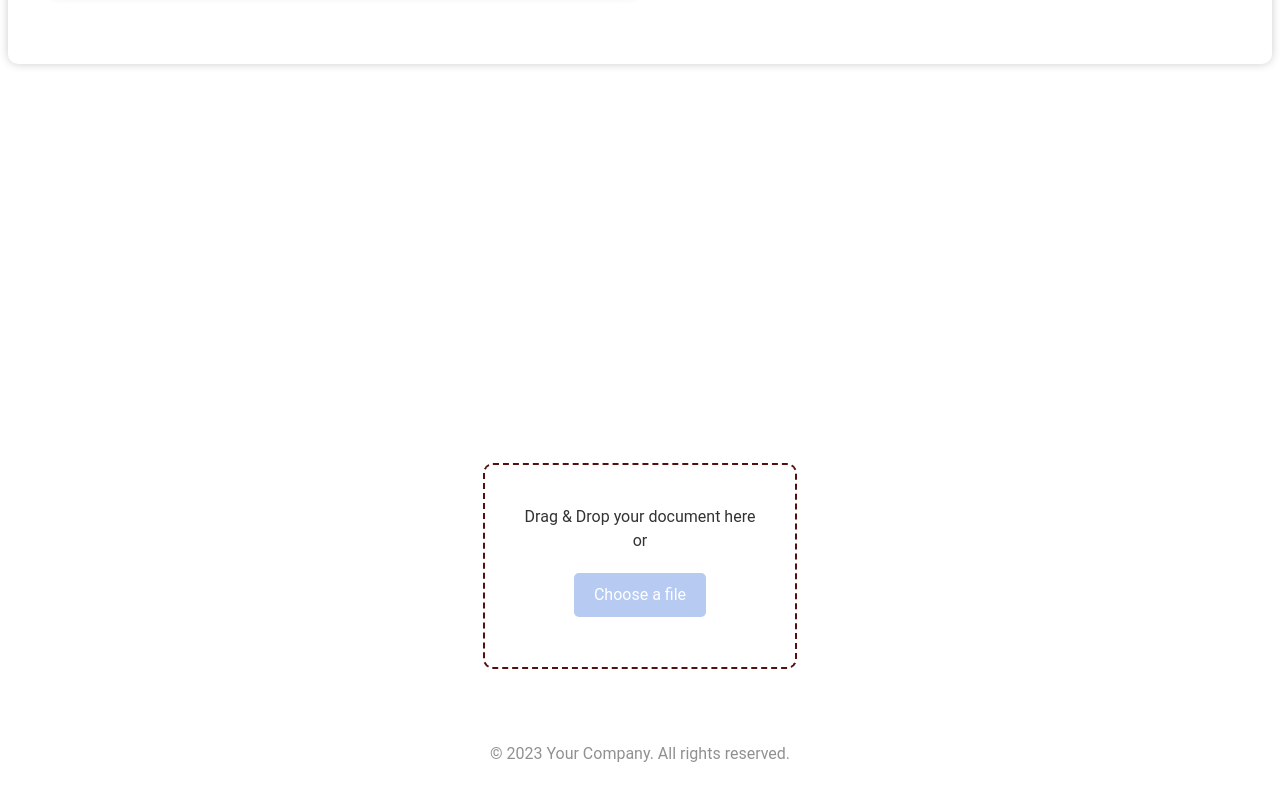
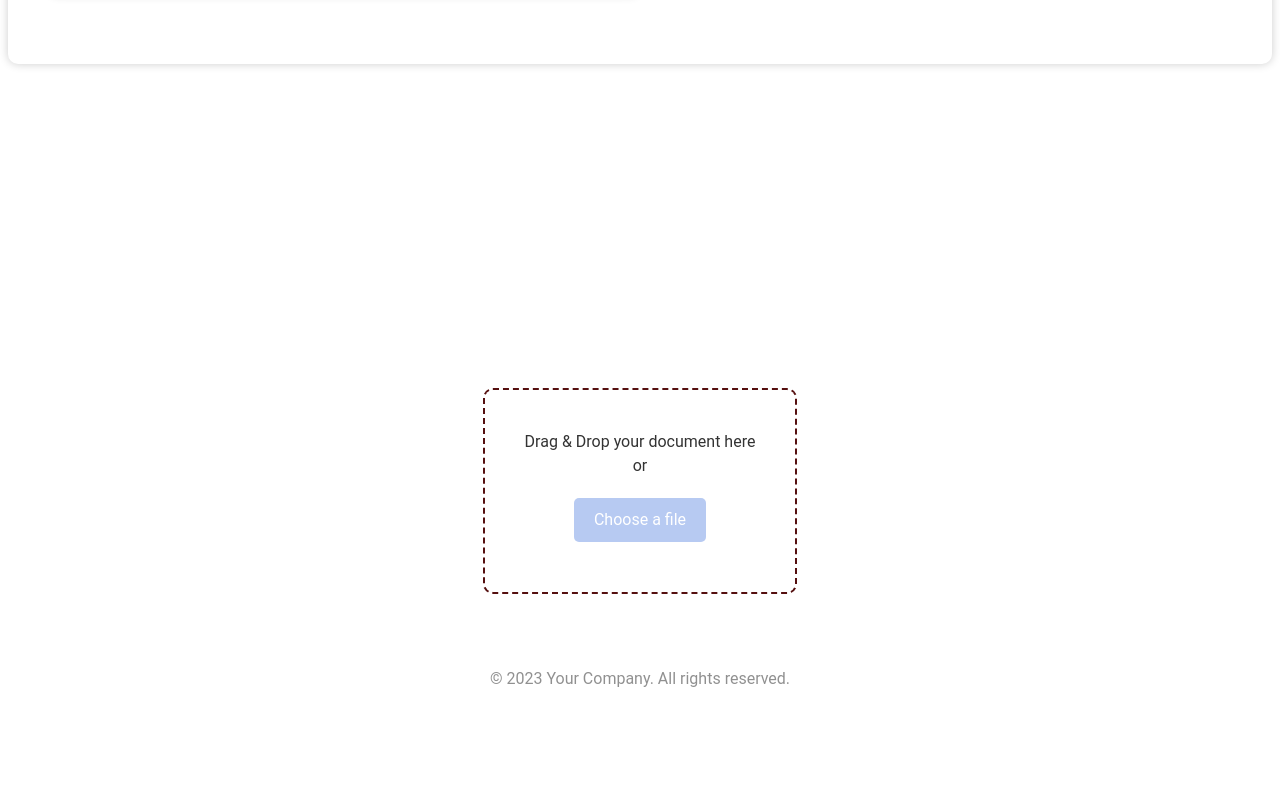
Before and after one commit to NivedKris/test, a React (Create React App) app: page / in a window 1280 px wide. Shown: the part 467-1267 px from the top of the page. After the commit the page ends 1192 px from the top, so only its background shows below. Built offline with nearby package versions, Linux system fonts and the light colour scheme.

Commit message:
Update Document.css

```diff
--- a/src/document/Document.css
+++ b/src/document/Document.css
@@ -8,7 +8,6 @@
     /* Set the desired height */
     background: #ffffff;
     border-radius: 10px;
-    margin-top:75px;
     box-shadow: 0 4px 8px rgba(0, 0, 0, 0);
 
 }
```
